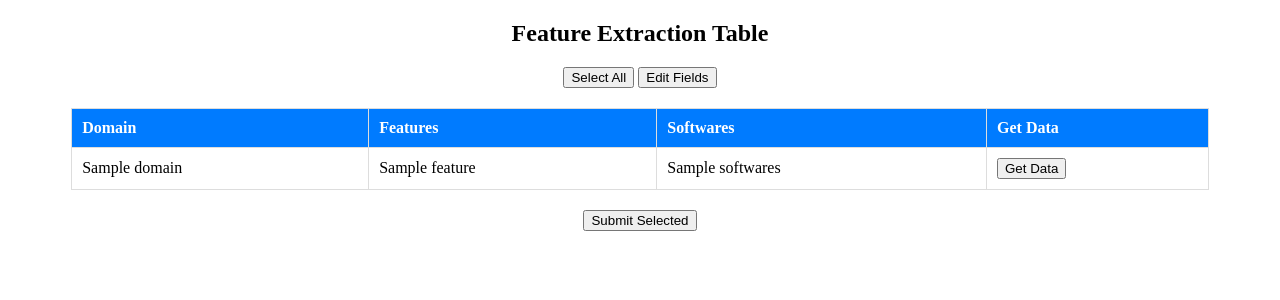
After one commit to Naveenprabaharan/fast_api_beststack, a FastAPI app: template templates/show_domain_software.html in a window 1280 px wide. The commit adds this page. Shown: the top 300 px of the page. Run offline with FastAPI, Linux system fonts and the light colour scheme; the template is opened without the code that fills it: most values are stand-ins (such as "Sample title", 1, 10 or a date in 2020); some libraries are stand-ins or nearby versions.

Commit message:
before addign domain table

```diff
--- a/main_copy.py
+++ b/main_copy.py
@@ -11,6 +11,7 @@ from fastapi import FastAPI, Request
 from fastapi.templating import Jinja2Templates
 from fastapi.responses import HTMLResponse
 import llm_helper.feature_extractor as FE
+import llm_helper.dataExtractorLlm_agent as DE
 from fastapi.responses import JSONResponse
 
 # Load API key from .env file
@@ -253,3 +254,67 @@ async def receive_domain_features(request: Request):
             db.close()
             return {"status": "fail"}
         return {"status": "success", }
+
+
+@app.get("/show_domain_software", response_class=JSONResponse)
+def show_domain_software(request:Request):
+    db = PostgresDB(USER, PASSWORD, HOST, PORT, DBNAME)
+
+    query = "SELECT \
+            d.domain, \
+            array_agg(f.feature) AS features, \
+            array_agg(DISTINCT s.software_name) FILTER (WHERE s.software_name IS NOT NULL) AS softwares \
+            FROM \
+            domains d \
+            LEFT JOIN \
+            feature f ON d.domain = f.domain \
+            LEFT JOIN \
+            softwares s ON d.domain = s.domain \
+            GROUP BY \
+            d.domain \
+            LIMIT 10;"
+    try:
+        res = db.execute_query(query)
+        db.close()
+    except Exception as e:
+        print(f"Query failed: {e}")
+        db.connection.rollback()
+        db.close()
+    print(res)
+    return templates.TemplateResponse(
+        "show_domain_software.html",
+        {
+            "request": request,
+            "features": res
+        }
+    )
+
+# get_data_for_domain
+@app.get("/get_data_for_domain", response_class=JSONResponse)
+def get_data_for_domain(request:Request):
+    domain = request.query_params.get("domain")
+    print(f'domain : {domain}')
+    db = PostgresDB(USER, PASSWORD, HOST, PORT, DBNAME)
+    query = f"SELECT  \
+            s.domain,  \
+            s.software_name,  \
+            s.software_url,  \
+            array_agg(f.feature) AS features,  \
+            array_agg(f.feature_description) AS feature_desc \
+            FROM  \
+            softwares s \
+            LEFT JOIN \
+            feature f ON s.domain = f.domain \
+            WHERE  \
+            s.domain = '{domain}' \
+            GROUP BY  \
+            s.domain, s.software_name, s.software_url;"
+    # try:
+    res = db.execute_query(query)
+    db.close()
+    DE.get_data_for_domain(res)
+    # except Exception as e:
+    #     print(f"Query failed: {e}")
+    #     db.connection.rollback()
+    #     db.close()
+    # return {'status':'sucess'}
--- /dev/null
+++ b/templates/show_domain_software.html
@@ -0,0 +1,80 @@
+<!DOCTYPE html>
+<html lang="en">
+<head>
+<meta charset="UTF-8" />
+<meta name="viewport" content="width=device-width, initial-scale=1" />
+<title>Feature Table</title>
+<style>
+  table {
+    border-collapse: collapse;
+    width: 90%;
+    margin: 20px auto;
+  }
+  th, td {
+    border: 1px solid #dddddd;
+    text-align: left;
+    padding: 10px;
+  }
+  th {
+    background-color: #007BFF;
+    color: white;
+  }
+</style>
+</head>
+<body>
+
+
+<h2 style="text-align:center;">Feature Extraction Table</h2>
+
+<div style="text-align:center; margin-bottom: 10px;">
+  <button id="selectAllBtn">Select All</button>
+  <button id="editFieldsBtn">Edit Fields</button>
+</div>
+ <div id="resultContainer"></div>
+<table id="featureTable">
+  <thead>
+    <tr>
+      <th>Domain</th>
+      <th>Features</th>
+      <th>Softwares</th>
+      <th>Get Data</th>
+    </tr>
+  </thead>
+  <tbody>
+    {% for domain, feature, softwares in features %}
+    <tr>
+      <td>{{ domain }}</td>
+      <td class="editable">{{ feature }}</td>
+      <td class="editable">{{ softwares }}</td>
+  <td><button class="getDataBtn">Get Data</button></td>
+    </tr>
+    {% endfor %}
+  </tbody>
+</table>
+
+<div style="text-align:center; margin-top: 10px;">
+  <button id="submitSelectedBtn">Submit Selected</button>
+</div>
+
+<script>
+document.querySelectorAll('.getDataBtn').forEach(btn => {
+  btn.addEventListener('click', async function() {
+    const row = btn.closest('tr');
+    const domain = row.children[0].innerText;
+    // Send domain to backend (adjust endpoint as needed)
+    const response = await fetch(`/get_data_for_domain?domain=${encodeURIComponent(domain)}`);
+    const result = await response.json();
+    const resultDiv = document.getElementById('resultContainer');
+    if (result.status === "success") {
+      resultDiv.textContent = `Data for ${domain}: ${JSON.stringify(result.data)}`;
+      resultDiv.style.color = "green";
+    } else {
+      resultDiv.textContent = "Failed to get data!";
+      resultDiv.style.color = "red";
+    }
+  });
+});
+</script>
+
+</body>
+</html>
```
Also changed, not shown: llm_helper/dataExtractorLlm_agent.py (added, +46 -0 lines), templates/index.html (+7 -1 lines), 1 other file.
